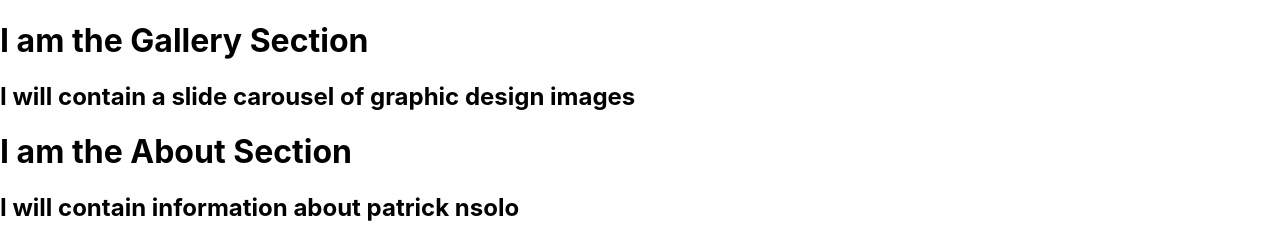
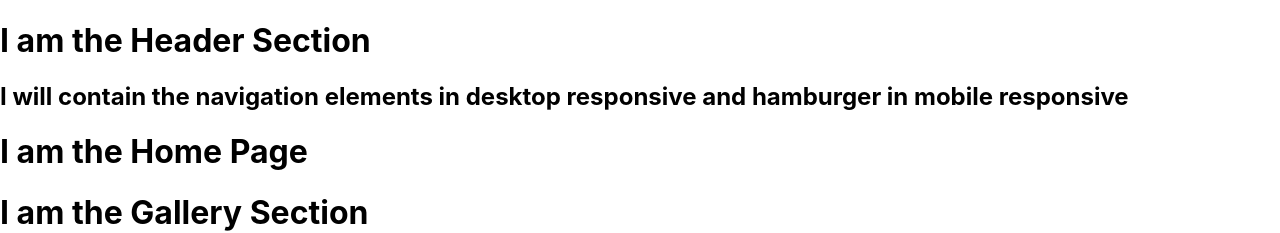
Before and after one commit to patrick-nsolo/FEDportfolio, a React (Create React App) app: page / in a window 1280 px wide. Shown: the top 233 px of the page. Built offline with nearby package versions, Linux system fonts and the light colour scheme.

Commit message:
Update components
Update components

```diff
--- a/src/components/Header/Header.js
+++ b/src/components/Header/Header.js
@@ -4,7 +4,8 @@ import './Header.css';
 function Header() {
   return (
     <div>
-
+        <h1>I am the Header Section</h1>
+        <h2>I will contain the navigation elements in desktop responsive and hamburger in mobile responsive</h2>
     </div>
   )
 }
--- a/src/components/Home/Home.js
+++ b/src/components/Home/Home.js
@@ -4,7 +4,7 @@ import './Home.css';
 function Home() {
   return (
     <div>
-
+        <h1>I am the Home Page</h1>
     </div>
   )
 }
```
